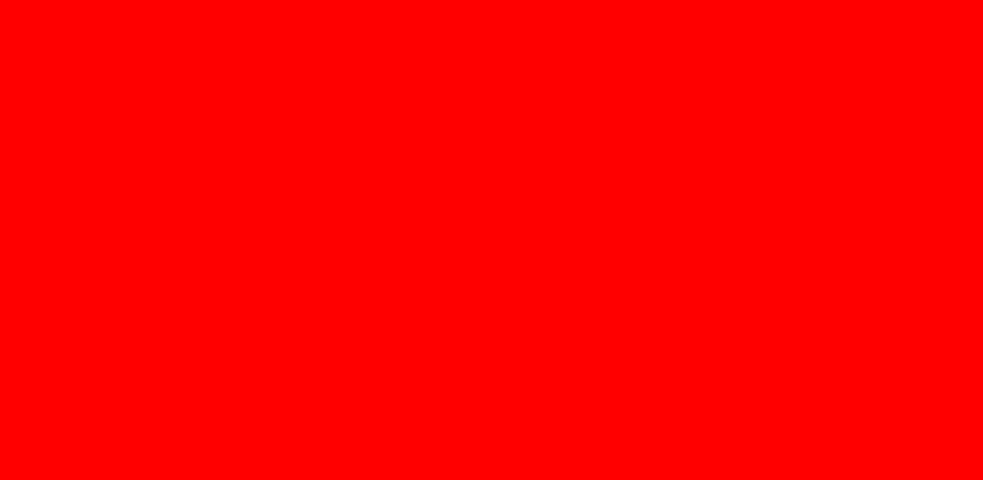
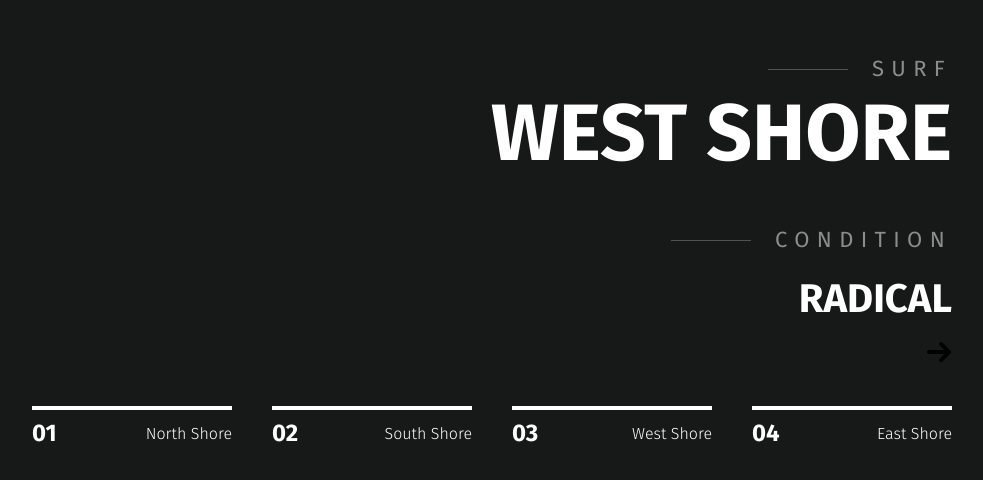
Before and after one commit to katysya/goSurf, a Next.js app: page / in a window 1280 px wide. Shown: the part 320-800 px from the top of the page, without its empty margins (248-1231 px from the left). Built offline with nearby package versions, Linux system fonts and the light colour scheme.

Commit message:
add banner text and add sidebar

```diff
--- a/next.config.js
+++ b/next.config.js
@@ -1,4 +1,4 @@
 /** @type {import('next').NextConfig} */
-const nextConfig = {}
+const nextConfig = {};
 
-module.exports = nextConfig
+module.exports = nextConfig;
--- a/src/app/globals.css
+++ b/src/app/globals.css
@@ -38,6 +38,11 @@
   --callout-border-rgb: 172, 175, 176;
   --card-rgb: 180, 185, 188;
   --card-border-rgb: 131, 134, 135;
+
+
+  /*Colors*/
+  --black: #171919;
+  --white: #fff;
 }
 
 @media (prefers-color-scheme: dark) {
--- a/src/app/layout.tsx
+++ b/src/app/layout.tsx
@@ -1,22 +1,29 @@
-import './globals.css'
-import type { Metadata } from 'next'
-import { Fira_Sans } from 'next/font/google'
+import Sidebar from '@/components/layout/Sidebar/Sidebar';
+import './globals.css';
+import type { Metadata } from 'next';
+import { Fira_Sans } from 'next/font/google';
 
-const firaSans = Fira_Sans({ subsets: ['latin'], weight: ['300', '400', '500', '600', '700'] })
+const firaSans = Fira_Sans({
+  subsets: ['latin'],
+  weight: ['300', '400', '500', '600', '700'],
+});
 
 export const metadata: Metadata = {
   title: 'Create Next App',
   description: 'Generated by create next app',
-}
+};
 
 export default function RootLayout({
   children,
 }: {
-  children: React.ReactNode
+  children: React.ReactNode;
 }) {
   return (
     <html lang="en">
-      <body className={firaSans.className}>{children}</body>
+      <body className={firaSans.className}>
+        <Sidebar />
+        {children}
+      </body>
     </html>
-  )
+  );
 }
--- a/src/components/Banner/Banner.tsx
+++ b/src/components/Banner/Banner.tsx
@@ -1,15 +1,75 @@
 import Image from 'next/image';
 import './banner.scss';
 
-export default function Banner () {
-    return(
-        <section className="banner">
-    {/* <Image
+export default function Banner() {
+  return (
+    <section className="banner">
+      {/* <Image
       src="banner.jpg"
       width={500}
       height={500}
       alt="Banner"
     /> */}
-        </section>
-    )
+
+      <div className="banner__bottom">
+        <div className="banner__bottom-block">
+          <div className="banner__name">
+            <p className="banner__subtitle">Surf</p>
+            <h1 className="banner__title">West Shore</h1>
+          </div>
+          <div className="banner__next">
+            <p className="banner__subtitle">Condition</p>
+            <p className="banner__text">Radical</p>
+            <button className="banner__arrow">
+              <svg
+                xmlns="http://www.w3.org/2000/svg"
+                width="25"
+                height="21"
+                viewBox="0 0 25 21"
+                fill="none"
+              >
+                <path
+                  d="M15.3688 19.5874L23.5824 11.4366C24.3348 10.6854 24.3348 9.46621 23.5824 8.71758L15.3688 0.561968C14.6101 -0.189173 13.3821 -0.185404 12.6234 0.561968C11.8723 1.31437 11.8723 2.52856 12.6234 3.28096L17.4285 8.04838L2.01437 8.04838C0.900866 8.04838 -1.90735e-05 8.94802 -1.90735e-05 10.0615C-1.90735e-05 11.1738 0.900866 12.0747 2.01437 12.0747L17.4575 12.0747L12.6234 16.8672C11.8723 17.6183 11.8723 18.8338 12.6234 19.5849C13.3809 20.3373 14.6089 20.3386 15.3688 19.5875V19.5874Z"
+                  fill="currentColor"
+                />
+              </svg>
+            </button>
+          </div>
+        </div>
+        <div className="banner__shores">
+          <div className="banner__shores-item">
+            <div className="banner__shores-bar"></div>
+            <div className="banner__shores-info">
+              <p className="banner__shores-number">01</p>
+              <p className="banner__shores-name">North Shore</p>
+            </div>
+          </div>
+
+          <div className="banner__shores-item">
+            <div className="banner__shores-bar"></div>
+            <div className="banner__shores-info">
+              <p className="banner__shores-number">02</p>
+              <p className="banner__shores-name">South Shore</p>
+            </div>
+          </div>
+
+          <div className="banner__shores-item">
+            <div className="banner__shores-bar"></div>
+            <div className="banner__shores-info">
+              <p className="banner__shores-number">03</p>
+              <p className="banner__shores-name">West Shore</p>
+            </div>
+          </div>
+
+          <div className="banner__shores-item">
+            <div className="banner__shores-bar"></div>
+            <div className="banner__shores-info">
+              <p className="banner__shores-number">04</p>
+              <p className="banner__shores-name">East Shore</p>
+            </div>
+          </div>
+        </div>
+      </div>
+    </section>
+  );
 }
--- a/src/components/Banner/banner.scss
+++ b/src/components/Banner/banner.scss
@@ -1,5 +1,127 @@
 .banner {
   width: 100%;
   height: 100vh;
-  background-color: red;
+  background-color: var(--black);
+  display: flex;
+  flex-direction: column;
+  justify-content: flex-end;
+  padding: 40px 80px 30px 0;
+
+  &__bottom {
+    display: flex;
+    flex-direction: column;
+    align-items: flex-end;
+
+    &-block {
+      width: fit-content;
+      display: flex;
+      flex-direction: column;
+      gap: 48px;
+    }
+  }
+
+  &__title {
+    color: var(--white);
+    font-size: 80px;
+    font-weight: 800;
+    line-height: 86px;
+    text-transform: uppercase;
+  }
+
+  &__next {
+    display: flex;
+    flex-direction: column;
+    align-items: flex-end;
+  }
+
+  &__name {
+    display: flex;
+    flex-direction: column;
+    gap: 5px;
+  }
+
+  &__subtitle {
+    color: var(--white);
+    font-size: 22px;
+    font-weight: 400;
+    line-height: 32px;
+    letter-spacing: 7.333px;
+    text-transform: uppercase;
+    opacity: 0.5;
+    position: relative;
+    padding-left: 104px;
+    width: fit-content;
+    margin: 0 0 0 auto;
+
+    &::after {
+      content: '';
+      position: absolute;
+      width: 80px;
+      height: 1px;
+      background-color: var(--white);
+      top: 50%;
+      left: 0;
+      opacity: 0.5;
+    }
+  }
+
+  &__text {
+    color: var(--white);
+    font-size: 40px;
+    font-weight: 800;
+    line-height: 86px;
+    text-transform: uppercase;
+    text-align: end;
+  }
+
+  &__arrow {
+    background-color: transparent;
+    border: 0;
+    outline: none;
+    cursor: pointer;
+  }
+
+  &__shores {
+    display: flex;
+    flex-direction: row;
+    align-items: center;
+    gap: 40px;
+    justify-content: flex-end;
+    margin-top: 40px;
+
+    &-item {
+      display: flex;
+      flex-direction: column;
+      gap: 6px;
+      width: 200px;
+    }
+
+    &-bar {
+      background-color: #fff;
+      width: 100%;
+      height: 4px;
+    }
+
+    &-info {
+      display: flex;
+      flex-direction: row;
+      justify-content: space-between;
+      align-items: center;
+    }
+
+    &-number {
+      color: #fff;
+      font-size: 24px;
+      font-weight: 800;
+      line-height: 34px;
+      text-transform: uppercase;
+    }
+
+    &-name {
+      color: #fff;
+      font-size: 16px;
+      font-weight: 300;
+      line-height: 19px;
+    }
+  }
 }
--- /dev/null
+++ b/src/components/layout/Sidebar/Sidebar.scss
@@ -0,0 +1,9 @@
+.sidebar {
+  background-color: transparent;
+  border-right: 1 px solid #fff;
+  opacity: 0.2;
+  display: flex;
+  flex-direction: column;
+  width: 200px;
+  position: fixed;
+}
--- /dev/null
+++ b/src/components/layout/Sidebar/Sidebar.tsx
@@ -0,0 +1,26 @@
+import Link from 'next/link';
+import './Sidebar.scss';
+
+export default function Sidebar() {
+  return (
+    <div className="sidebar">
+      <Link href="/" className="sidebar__logo">
+        <div className=""></div>
+      </Link>
+      <ul className="sidebar__list">
+        <li>
+          <Link href="/">Surf</Link>
+        </li>
+        <li>
+          <Link href="/">Travel</Link>
+        </li>
+        <li>
+          <Link href="/">Sleep</Link>
+        </li>
+        <li>
+          <Link href="/">Shop</Link>
+        </li>
+      </ul>
+    </div>
+  );
+}
```
Also changed, not shown: .eslintrc.json.
